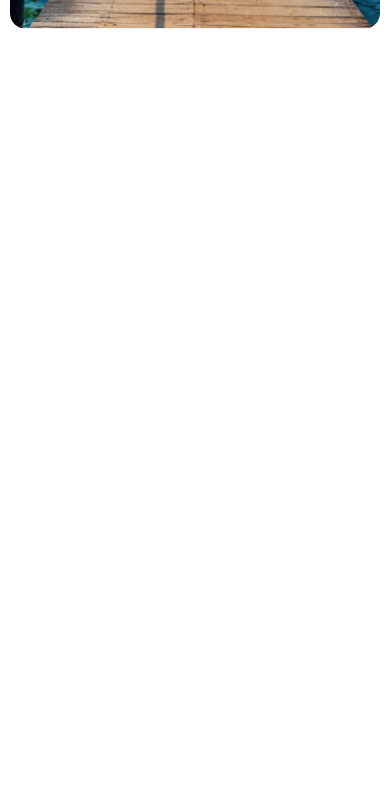
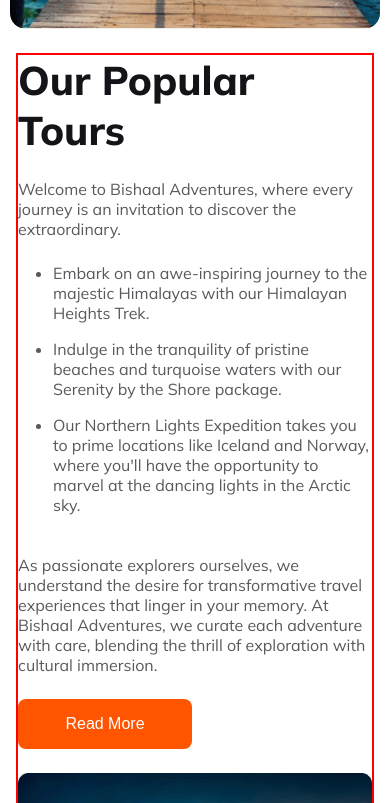
Before and after one commit to imashraf21/bishaal-adventures, a plain HTML site: page index.html in a window 390 px wide. Shown: the part 550-1353 px from the top of the page. Before the commit the page ends 844 px from the top, so only its background shows below. Drawn offline with Linux system fonts and the light colour scheme.

Commit message:
popular tours

```diff
--- a/index.html
+++ b/index.html
@@ -54,5 +54,25 @@
         </div>
     </section>
 
+    <!-- Popular Tours -->
+    <section id="tour">
+        <div class="tour-container">
+            <div class="tour-text">
+                <p class="text-heading">Our Popular Tours</p>
+                <p class="text-regular">Welcome to Bishaal Adventures, where every journey is an invitation to discover the extraordinary.</p>
+                <ul class="text-regular" style="padding-left: 35px;">
+                    <li>Embark on an awe-inspiring journey to the majestic Himalayas with our Himalayan Heights Trek.</li>
+                    <li>Indulge in the tranquility of pristine beaches and turquoise waters with our Serenity by the Shore package.</li>
+                    <li>Our Northern Lights Expedition takes you to prime locations like Iceland and Norway, where you'll have the opportunity to marvel at the dancing lights in the Arctic sky. </li>
+                </ul>
+                <p class="text-regular">As passionate explorers ourselves, we understand the desire for transformative travel experiences that linger in your memory. At Bishaal Adventures, we curate each adventure with care, blending the thrill of exploration with cultural immersion. </p>
+
+                <button class="btn-primary" style="width: 174px;">Read More</button>
+            </div>
+            <div class="tour-image">
+                <img src="./images/Rectangle4.png" alt="">
+            </div>
+        </div>
+    </section>
 </body>
 </html>
--- a/styles/responsive.css
+++ b/styles/responsive.css
@@ -53,4 +53,33 @@
     form input, select, button {
         width: 255px;
     }
+
+    /* Popular Tours */
+    #tour {
+        margin: 24px auto;
+    }
+
+    .tour-container {
+        border: 2px solid red;
+        flex-direction: column;
+        margin: auto 1rem;
+        gap: 24px;
+    }
+
+    .tour-text {
+        width: 100%;
+        padding-right: 0;
+    }
+
+    .tour-text p, ul {
+        /* padding-bottom: 24px; */
+    }
+
+    .tour-text ul li {
+        /* padding-bottom: 16px; */
+    }
+
+    .tour-image {
+        width: 100%;
+    }
 }
--- a/styles/styles.css
+++ b/styles/styles.css
@@ -36,6 +36,7 @@ a {
 .text-heading {
     color: var(--title-color);
     font-weight: 800;
+    font-size: 2.5rem;
 }
 
 .text-regular {
@@ -156,3 +157,38 @@ form input, select, button {
     color: rgba(19, 19, 24, 0.50);
     font-size: 1rem;
 }
+
+/* Popular Tours */
+#tour {
+    max-width: var(--max-width);
+    height: 550px;
+    margin: 100px auto;
+}
+
+.tour-container {
+    display: flex;
+}
+
+.tour-text {
+    width: 50%;
+    padding-right: 50px;
+    display: flex;
+    flex-direction: column;
+    justify-content: space-between;
+}
+
+.tour-text p, ul {
+    padding-bottom: 24px;
+}
+
+.tour-text ul li {
+    padding-bottom: 16px;
+}
+
+.tour-image {
+    width: 50%;
+}
+
+.tour-image img {
+    width: 100%;
+}
```
